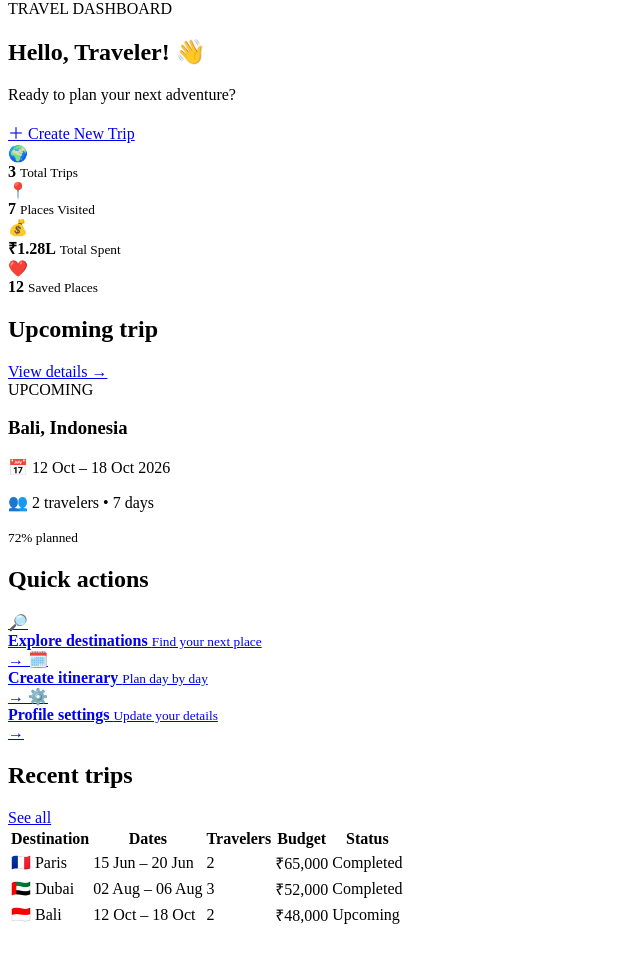
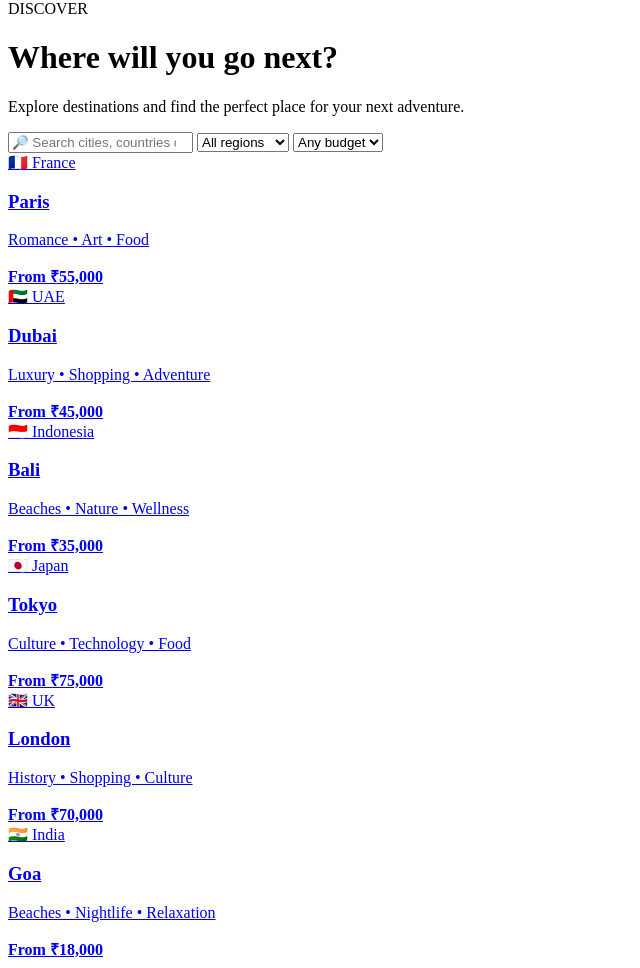
Before and after one commit to kinjal-punita-26/GlobeTrotter_odoo_project, a Django app: template Globetrotter/Tplanner/templates/destinations.html in a window 1280 px wide. Shown: the part 63-1031 px from the top of the page, without its empty margins (0-640 px from the left). Before the commit the page ends 987 px from the top, so only its background shows below. Run offline with Django 5.2, Linux system fonts and the light colour scheme; the template is opened without the code that fills it, so the values that code supplies are empty.

Commit message:
create dashboard and destination

```diff
--- a/Globetrotter/Tplanner/templates/destinations.html
+++ b/Globetrotter/Tplanner/templates/destinations.html
@@ -8,7 +8,7 @@
     <meta name="viewport"
           content="width=device-width, initial-scale=1.0">
 
-    <title>Dashboard | WanderWise</title>
+    <title>Destinations | WanderWise</title>
 
     <link rel="stylesheet"
           href="css/style.css">
@@ -31,15 +31,15 @@
 
     <nav>
 
-        <a href="dashboard.html"
+        <a href="dashboard.html">
+            Dashboard
+        </a>
+
+        <a href="destinations.html"
            class="active">
 
-            Dashboard
+            Destinations
 
-        </a>
-
-        <a href="destinations.html">
-            Destinations
         </a>
 
         <a href="create_trip.html">
@@ -63,342 +63,215 @@
 </header>
 
 
-<main class="dashboard">
+<main class="page">
 
 
-<section class="welcome">
-
-    <div>
+<div class="page-heading">
 
     <span class="eyebrow">
-            TRAVEL DASHBOARD
+        DISCOVER
     </span>
 
     <h1>
-            Hello, Traveler! 👋
+        Where will you go next?
     </h1>
 
     <p>
-            Ready to plan your next adventure?
+        Explore destinations and find the perfect
+        place for your next adventure.
     </p>
 
 </div>
 
 
-    <a href="create_trip.html"
-       class="btn btn-primary">
+<div class="searchbar">
 
-        ＋ Create New Trip
-
-    </a>
-
-</section>
+    <input
+        type="search"
+        placeholder="🔎 Search cities, countries or activities..."
+    >
 
 
-<section class="metric-grid">
+    <select>
+
+        <option>
+            All regions
+        </option>
+
+        <option>
+            Asia
+        </option>
+
+        <option>
+            Europe
+        </option>
+
+        <option>
+            Middle East
+        </option>
+
+    </select>
 
 
-    <div class="metric">
+    <select>
 
-        <span>🌍</span>
+        <option>
+            Any budget
+        </option>
 
-        <div>
+        <option>
+            Budget
+        </option>
 
-            <b>3</b>
+        <option>
+            Moderate
+        </option>
 
-            <small>
-                Total Trips
-            </small>
+        <option>
+            Luxury
+        </option>
 
-        </div>
+    </select>
 
 </div>
 
 
-    <div class="metric">
+<div class="destination-grid full-grid">
 
-        <span>📍</span>
 
-        <div>
+<a href="create_trip.html"
+   class="destination-card paris">
 
-            <b>7</b>
+    <div class="destination-overlay">
 
-            <small>
-                Places Visited
-            </small>
+        <span>🇫🇷 France</span>
+
+        <h3>Paris</h3>
+
+        <p>
+            Romance • Art • Food
+        </p>
+
+        <strong>
+            From ₹55,000
+        </strong>
 
     </div>
-
-    </div>
-
-
-    <div class="metric">
-
-        <span>💰</span>
-
-        <div>
-
-            <b>₹1.28L</b>
-
-            <small>
-                Total Spent
-            </small>
-
-        </div>
-
-    </div>
-
-
-    <div class="metric">
-
-        <span>❤️</span>
-
-        <div>
-
-            <b>12</b>
-
-            <small>
-                Saved Places
-            </small>
-
-        </div>
-
-    </div>
-
-</section>
-
-
-<section class="dashboard-grid">
-
-
-<div class="panel">
-
-    <div class="panel-title">
-
-        <h2>
-            Upcoming trip
-        </h2>
-
-        <a href="itinerary.html">
-            View details →
-        </a>
-
-    </div>
-
-
-    <div class="trip-large">
-
-        <div class="trip-image bali"></div>
-
-
-        <div class="trip-info">
-
-            <span class="pill">
-                UPCOMING
-            </span>
-
-            <h3>
-                Bali, Indonesia
-            </h3>
-
-            <p>
-                📅 12 Oct – 18 Oct 2026
-            </p>
-
-            <p>
-                👥 2 travelers • 7 days
-            </p>
-
-
-            <div class="progress">
-
-                <span style="width:72%"></span>
-
-            </div>
-
-            <small>
-                72% planned
-            </small>
-
-        </div>
-
-    </div>
-
-</div>
-
-
-<div class="panel">
-
-    <div class="panel-title">
-
-        <h2>
-            Quick actions
-        </h2>
-
-    </div>
-
-
-    <a href="destinations.html"
-       class="quick">
-
-        <span>🔎</span>
-
-        <div>
-
-            <b>
-                Explore destinations
-            </b>
-
-            <small>
-                Find your next place
-            </small>
-
-        </div>
-
-        →
 
 </a>
 
 
-    <a href="create_trip.html"
-       class="quick">
+<a href="create-trip.html"
+   class="destination-card dubai">
 
-        <span>🗓️</span>
+    <div class="destination-overlay">
 
-        <div>
+        <span>🇦🇪 UAE</span>
 
-            <b>
-                Create itinerary
-            </b>
+        <h3>Dubai</h3>
 
-            <small>
-                Plan day by day
-            </small>
+        <p>
+            Luxury • Shopping • Adventure
+        </p>
+
+        <strong>
+            From ₹45,000
+        </strong>
 
     </div>
-
-        →
 
 </a>
 
 
-    <a href="profile.html"
-       class="quick">
+<a href="create-trip.html"
+   class="destination-card bali">
 
-        <span>⚙️</span>
+    <div class="destination-overlay">
 
-        <div>
+        <span>🇮🇩 Indonesia</span>
 
-            <b>
-                Profile settings
-            </b>
+        <h3>Bali</h3>
 
-            <small>
-                Update your details
-            </small>
+        <p>
+            Beaches • Nature • Wellness
+        </p>
+
+        <strong>
+            From ₹35,000
+        </strong>
 
     </div>
 
-        →
+</a>
+
+
+<a href="create-trip.html"
+   class="destination-card tokyo">
+
+    <div class="destination-overlay">
+
+        <span>🇯🇵 Japan</span>
+
+        <h3>Tokyo</h3>
+
+        <p>
+            Culture • Technology • Food
+        </p>
+
+        <strong>
+            From ₹75,000
+        </strong>
+
+    </div>
+
+</a>
+
+
+<a href="create-trip.html"
+   class="destination-card london">
+
+    <div class="destination-overlay">
+
+        <span>🇬🇧 UK</span>
+
+        <h3>London</h3>
+
+        <p>
+            History • Shopping • Culture
+        </p>
+
+        <strong>
+            From ₹70,000
+        </strong>
+
+    </div>
+
+</a>
+
+
+<a href="create-trip.html"
+   class="destination-card goa">
+
+    <div class="destination-overlay">
+
+        <span>🇮🇳 India</span>
+
+        <h3>Goa</h3>
+
+        <p>
+            Beaches • Nightlife • Relaxation
+        </p>
+
+        <strong>
+            From ₹18,000
+        </strong>
+
+    </div>
 
 </a>
 
 </div>
 
-</section>
-
-
-<section class="panel">
-
-    <div class="panel-title">
-
-        <h2>
-            Recent trips
-        </h2>
-
-        <a href="itinerary.html">
-            See all
-        </a>
-
-    </div>
-
-
-    <div class="table-wrap">
-
-        <table>
-
-            <thead>
-
-                <tr>
-
-                    <th>Destination</th>
-                    <th>Dates</th>
-                    <th>Travelers</th>
-                    <th>Budget</th>
-                    <th>Status</th>
-
-                </tr>
-
-            </thead>
-
-
-            <tbody>
-
-                <tr>
-
-                    <td>🇫🇷 Paris</td>
-                    <td>15 Jun – 20 Jun</td>
-                    <td>2</td>
-                    <td>₹65,000</td>
-
-                    <td>
-                        <span class="status done">
-                            Completed
-                        </span>
-                    </td>
-
-                </tr>
-
-
-                <tr>
-
-                    <td>🇦🇪 Dubai</td>
-                    <td>02 Aug – 06 Aug</td>
-                    <td>3</td>
-                    <td>₹52,000</td>
-
-                    <td>
-                        <span class="status done">
-                            Completed
-                        </span>
-                    </td>
-
-                </tr>
-
-
-                <tr>
-
-                    <td>🇮🇩 Bali</td>
-                    <td>12 Oct – 18 Oct</td>
-                    <td>2</td>
-                    <td>₹48,000</td>
-
-                    <td>
-                        <span class="status upcoming">
-                            Upcoming
-                        </span>
-                    </td>
-
-                </tr>
-
-            </tbody>
-
-        </table>
-
-    </div>
-
-</section>
-
 </main>
 
 </body>
```
Lines whose indentation alone changed are shown as unchanged.
